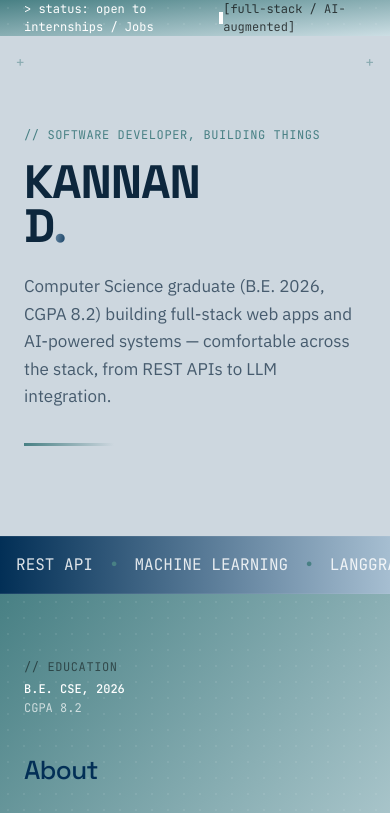
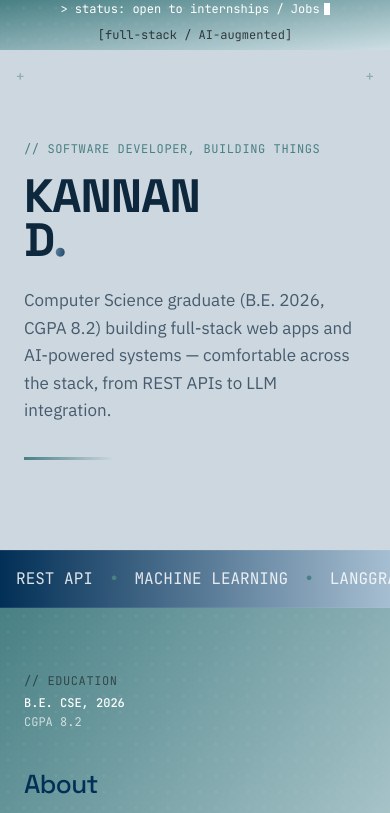
Before and after one commit to kannasgit/Myportfolio, a React (Vite) app: page / in a window 390 px wide. Shown: the top 813 px of the page. Built offline with nearby package versions, Linux system fonts and the light colour scheme.

Commit message:
auto responsive

```diff
--- a/src/components/TerminalBar.tsx
+++ b/src/components/TerminalBar.tsx
@@ -7,16 +7,15 @@ export const TerminalBar: React.FC = () => {
   return (
     <section
       ref={ref as React.RefObject<HTMLDivElement>}
-      className={`relative w-full h-[36px] bg-ink bg-grid-dark flex items-center justify-between px-6 text-white overflow-hidden select-none reveal-hidden ${isIntersecting ? 'reveal-visible' : ''}`}
+      className={`relative w-full h-[50px] bg-ink bg-grid-dark flex flex-col sm:flex-row sm:justify-between gap-2 items-center px-6 text-white overflow-hidden select-none reveal-hidden ${isIntersecting ? 'reveal-visible' : ''}`}
     >
       {/* Left: status + blinking cursor */}
-      <div className="flex items-center font-mono text-[12px]">
+      <div className="inline-flex items-center whitespace-nowrap font-mono text-[12px]">
         <span>&gt; status: open to internships / Jobs</span>
-        <span className="inline-block w-[6px] h-[12px] bg-white ml-1.5 align-middle animate-cursor-blink" />
+        <span className="ml-1 w-[6px] h-[1em] bg-white animate-cursor-blink" />
       </div>
-
       {/* Right: metadata tag */}
-      <div className="font-mono text-[12px] text-black/70">
+      <div className="font-mono text-[12px] text-black/70 break-words max-w-full sm:max-w-[50%] text-center sm:text-right">
         [full-stack / AI-augmented]
       </div>
     </section>
```
